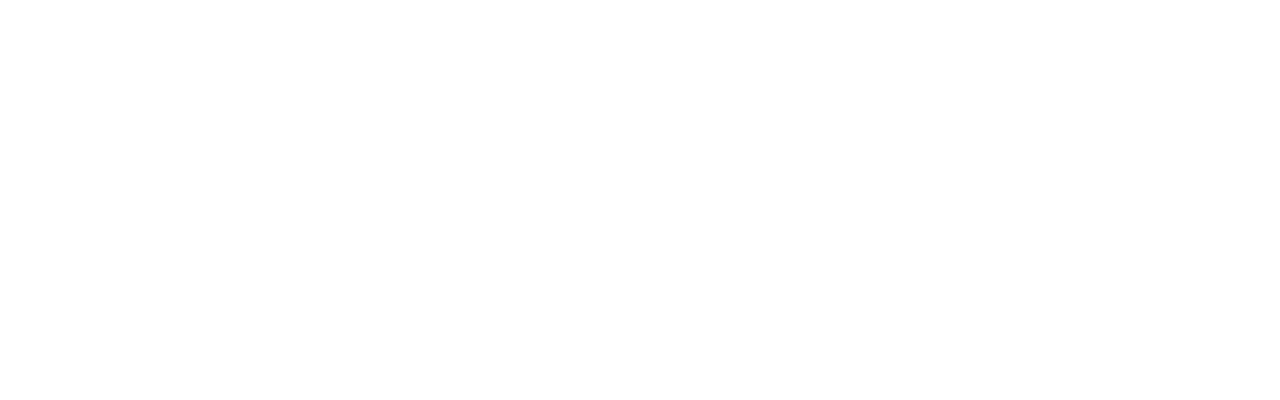
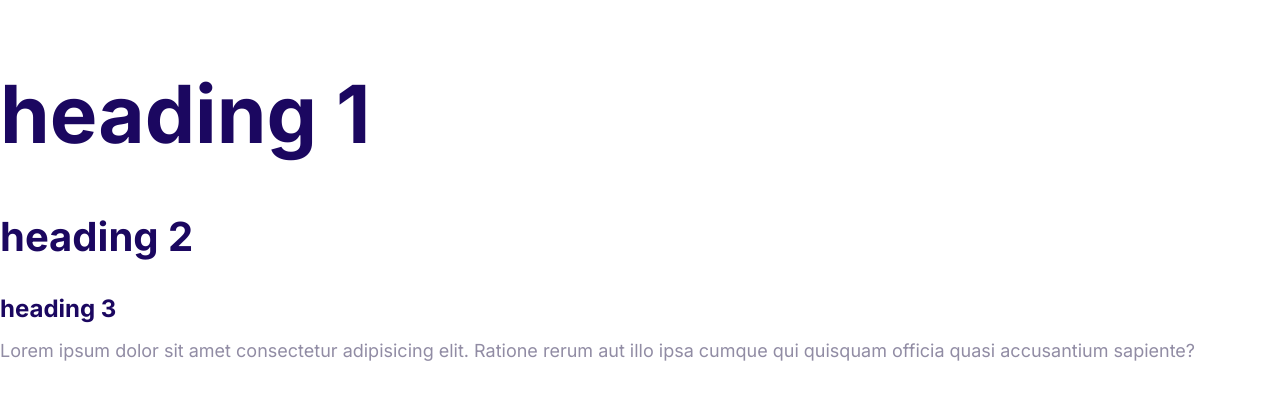
Before and after one commit to antoine-haltermingaud/Moshify, a plain HTML site: page index.html in a window 1280 px wide. Drawn offline with Linux system fonts and the light colour scheme.

Commit message:
Define the styles for the fonts.

```diff
--- a/css/styles.css
+++ b/css/styles.css
@@ -1,8 +1,60 @@
 :root {
-  --color-primary:#2584ff;
+  --color-primary: #2584ff;
   --color-secondary: #00d9ff;
   --color-accent: #ff3400;
   --color-headings: #1b0760;
   --color-body: #918ca4;
+}
 
+html {
+  /* 62.5% font size = 10 px   */
+  font-size: 62.5%;
 }
+
+body {
+  font-family: Inter, Arial, Arial, Helvetica, sans-serif;
+  color: var(--color-body);
+  font-size: 2.4rem;
+  line-height: 1.5;
+}
+
+h1,
+h2,
+h3 {
+  color: var(--color-headings);
+  margin-bottom: 1rem;
+}
+
+h1 {
+  /* 1 time font size of the HTML element */
+  font-size: 7rem;
+}
+h2 {
+  font-size: 4rem;
+}
+
+h3 {
+  font-size: 3rem;
+}
+
+p {
+  margin-top: 0;
+}
+
+@media screen and (min-width: 1024px) {
+  body {
+    font-size: 1.8rem;
+  }
+
+  h1 {
+    font-size: 8rem;
+  }
+
+  h2 {
+    font-size: 4rem;
+  }
+
+  h3 {
+    font-size: 2.4rem;
+  }
+}
--- a/index.html
+++ b/index.html
@@ -1,12 +1,26 @@
 <!DOCTYPE html>
 <html lang="en">
-<head>
-  <meta charset="UTF-8">
-  <meta http-equiv="X-UA-Compatible" content="IE=edge">
-  <meta name="viewport" content="width=device-width, initial-scale=1.0">
-  <title>Document</title>
-  <link rel="stylesheet" href="css/normalize.css">
-  <link rel="stylesheet" href="css/styles.css">
-</head>
-<body></body>
+  <head>
+    <meta charset="UTF-8" />
+    <meta http-equiv="X-UA-Compatible" content="IE=edge" />
+    <meta name="viewport" content="width=device-width, initial-scale=1.0" />
+    <title>Document</title>
+    <link rel="preconnect" href="https://fonts.googleapis.com" />
+    <link rel="preconnect" href="https://fonts.gstatic.com" crossorigin />
+    <link
+      href="https://fonts.googleapis.com/css2?family=Inter:wght@400;700&display=swap"
+      rel="stylesheet"
+    />
+    <link rel="stylesheet" href="css/normalize.css" />
+    <link rel="stylesheet" href="css/styles.css" />
+  </head>
+  <body>
+    <h1>heading 1</h1>
+    <h2>heading 2</h2>
+    <h3>heading 3</h3>
+    <p>
+      Lorem ipsum dolor sit amet consectetur adipisicing elit. Ratione rerum aut
+      illo ipsa cumque qui quisquam officia quasi accusantium sapiente?
+    </p>
+  </body>
 </html>
```
